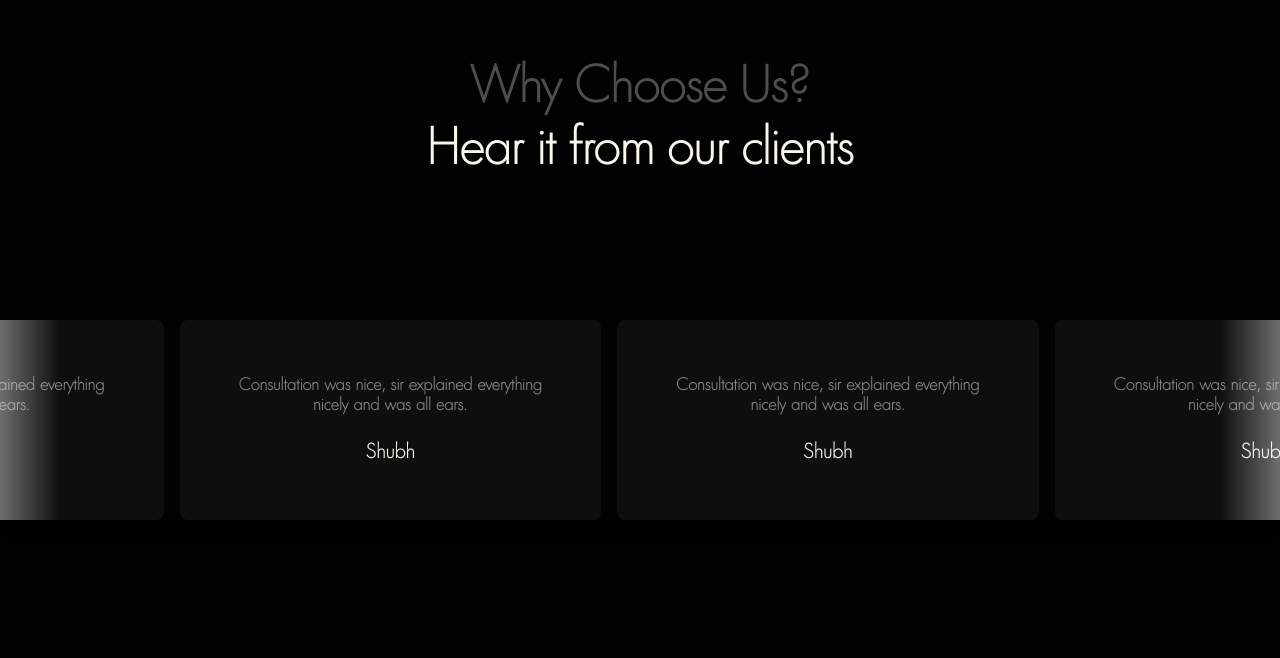
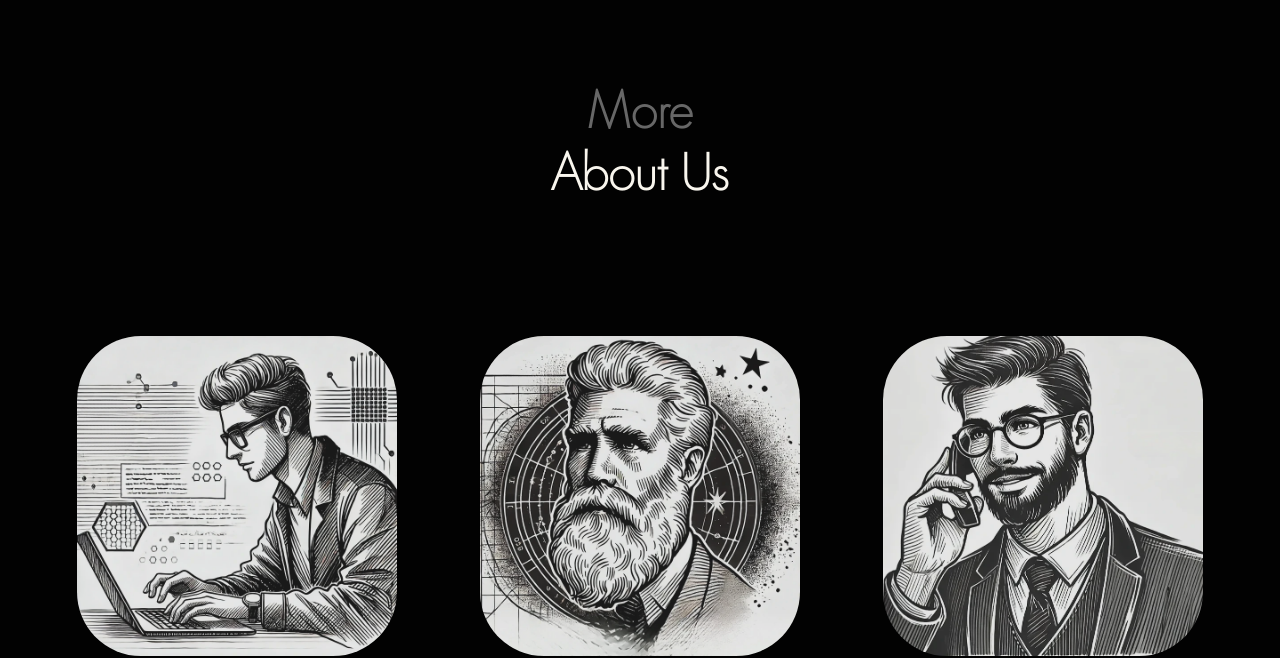
Before and after one commit to Shubh17ss/kalsultant-frontend-latest, a React (Create React App) app: page /about-us in a window 1280 px wide. Shown: the part 1144-1802 px from the top of the page. Built offline with nearby package versions, Linux system fonts and the light colour scheme; a web font is replaced by a local one.

Commit message:
Commented hear it from clients in about-us page

```diff
--- a/src/pages/about-us/aboutUs.js
+++ b/src/pages/about-us/aboutUs.js
@@ -46,7 +46,9 @@ export const AboutUs = () => {
                     <strong>Clarity comes not from endless choices,</strong>
                     <strong> but from the right one.</strong>
                 </div>
-                <div className='section3'>
+                {/* Commenting out hear it from our clients section till we have
+                review records data set. */}
+                {/* <div className='section3'>
                     <strong>Why Choose Us?</strong>
                     <strong>Hear it from our clients</strong>
                     <div class="slider">
@@ -86,7 +88,7 @@ export const AboutUs = () => {
 
                         </div>
                     </div>
-                </div>
+                </div> */}
                 <div className='section4'>
                     <strong>More</strong>
                     <strong>About Us</strong>
```
